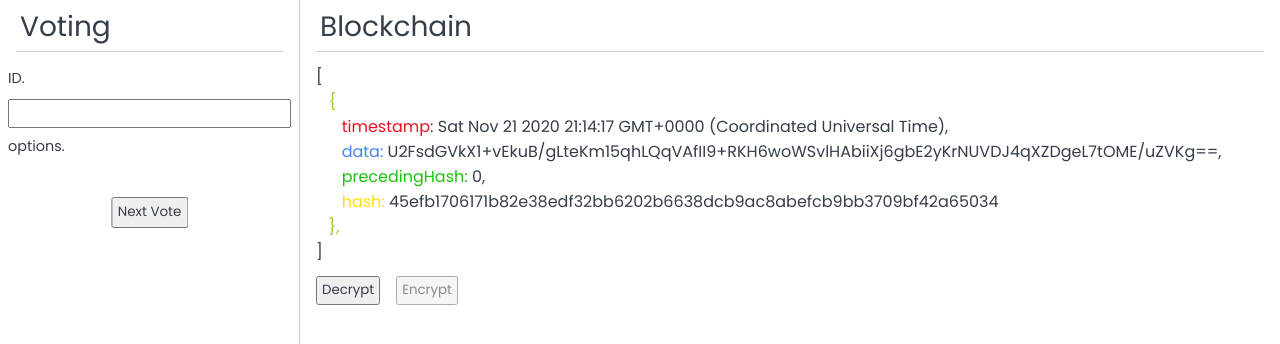
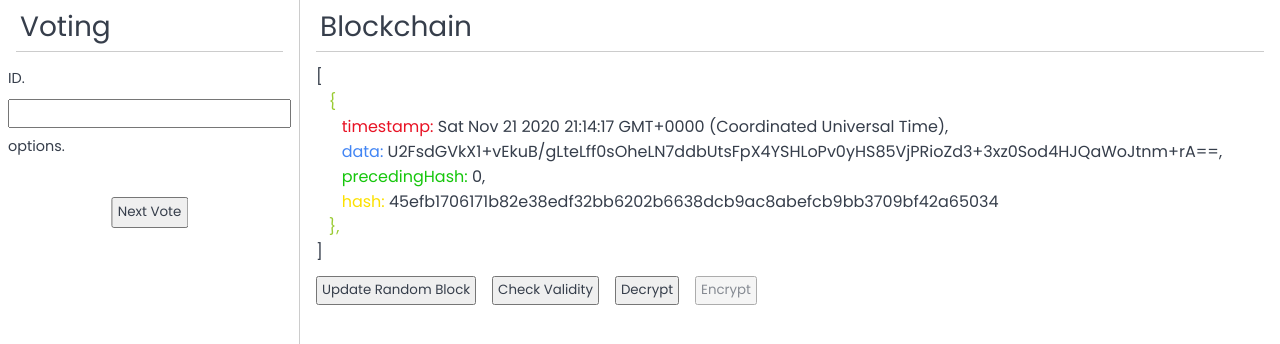
Before and after one commit to RahulPandya25/Blockchain-Online-Voting-System, an Angular app: page /vote in a window 1280 px wide. Shown: the top 344 px of the page. Built offline with nearby package versions, Linux system fonts and the light colour scheme.

Commit message:
adds update random block functionality

```diff
--- a/src/classes/crypto-block-chain.ts
+++ b/src/classes/crypto-block-chain.ts
@@ -32,7 +32,7 @@ export class CryptoBlockChain {
       const currentBlock = this.blockchain[i];
       const precedingBlock = this.blockchain[i - 1];
 
-      if (currentBlock.hash !== currentBlock.computeHash()) {
+      if (currentBlock.hash !== currentBlock.computeHashForValidity()) {
         return false;
       }
       if (currentBlock.precedingHash !== precedingBlock.hash) return false;
--- a/src/classes/crypto-block.ts
+++ b/src/classes/crypto-block.ts
@@ -12,6 +12,13 @@ export class CryptoBlock {
       this.precedingHash + this.timestamp + JSON.stringify(this.data)
     ).toString();
   }
+  computeHashForValidity() {
+    return SHA256(
+      this.precedingHash +
+        this.timestamp +
+        JSON.stringify(CommonService.decryptData(this.data))
+    ).toString();
+  }
 
   encryptData(data) {
     return AES.encrypt(data, CommonService.KEY);
--- a/src/components/dashboard/dashboard.component.html
+++ b/src/components/dashboard/dashboard.component.html
@@ -39,4 +39,6 @@
   </div>
 
   <button class="submit" (click)="submit(textbox.value)">Let's Vote!</button>
+
+  <div class="credits">"Designed and Developed by Rahul & Parth"</div>
 </div>
--- a/src/components/dashboard/dashboard.component.scss
+++ b/src/components/dashboard/dashboard.component.scss
@@ -99,3 +99,13 @@
   font-size: 1em;
   padding: 0.25rem 0.5rem;
 }
+
+.credits {
+  position: absolute;
+  bottom: 0;
+  left: 0;
+  width: 100%;
+  text-align: center;
+  margin-bottom: 1rem;
+  color: rgba(35, 87, 136, 0.671);
+}
--- a/src/components/voting/voting.component.html
+++ b/src/components/voting/voting.component.html
@@ -31,7 +31,13 @@
 
     <div class="content" *ngIf="!isLoading">
       [ <br />
-      <div class="block" *ngFor="let block of blockChain.blockchain">
+      <div
+        class="block"
+        [ngClass]="{
+          updated: block.updated
+        }"
+        *ngFor="let block of blockChain.blockchain"
+      >
         &nbsp;&nbsp;&nbsp;<span class="lime">&#123;</span><br />
         &nbsp;&nbsp;&nbsp;&nbsp;&nbsp; <span class="red">timestamp:</span>
         {{ block.timestamp }},
@@ -58,7 +64,8 @@
     </div>
 
     <div class="btns">
-      <!-- <button (click)="checkValidity()">Check Validity</button> -->
+      <button (click)="updateRandomBlock()">Update Random Block</button>
+      <button (click)="checkValidity()">Check Validity</button>
       <button
         (click)="decrypt()"
         [ngClass]="{
--- a/src/components/voting/voting.component.scss
+++ b/src/components/voting/voting.component.scss
@@ -83,6 +83,11 @@
       .blue {
         color: var(--blue-accent);
       }
+
+      .updated {
+        background-color: rgba(250, 193, 193, 0.596);
+        border-radius: 5px;
+      }
     }
     .errorMsg {
       background-color: var(--pale-green);
--- a/src/components/voting/voting.component.ts
+++ b/src/components/voting/voting.component.ts
@@ -75,6 +75,17 @@ export class VotingComponent implements OnInit {
     }
   }
 
+  updateRandomBlock() {
+    var randomBlockIndex = Math.floor(
+      Math.random() * (this.blockChain.blockchain.length + 1)
+    );
+    this.blockChain.blockchain[randomBlockIndex].hash =
+      "abcdefghijklmnopqrstuvwxyz";
+    this.blockChain.blockchain[randomBlockIndex].updated = true;
+
+    console.log("done");
+  }
+
   constructor(
     private route: ActivatedRoute,
     public commonService: CommonService
--- a/src/services/common.service.ts
+++ b/src/services/common.service.ts
@@ -5,7 +5,7 @@ import { AES, enc } from "crypto-js";
   providedIn: "root",
 })
 export class CommonService {
-  public static KEY = "THIS_IS_KEY";
+  public static KEY = "I am Secret!";
 
   public static decryptData(cipher) {
     // decryption
```
